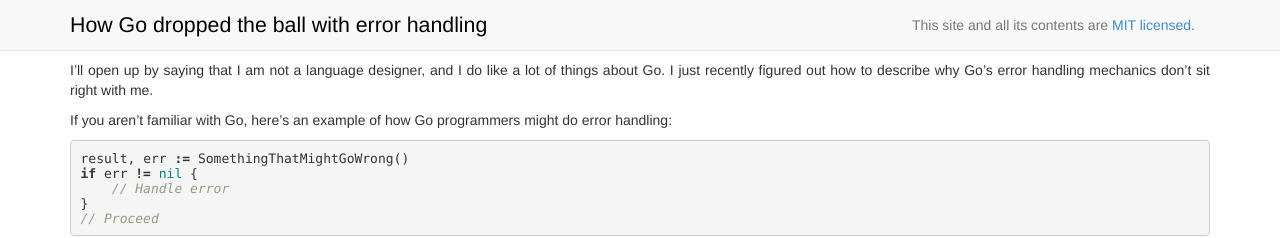
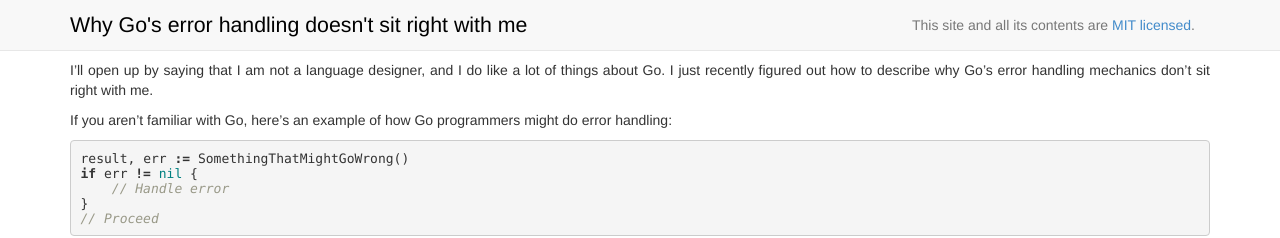
Before and after one commit to stormblog/sircmpwn.github.io, a Jekyll site: the page built from _posts/2014-06-07-Why-Go-error-handling-doesnt-sit-right-with-me.md, in a window 1280 px wide. Shown: the top 238 px of the page. Built offline with Jekyll 4.4.1, drawn with Linux system fonts in a browser that asks for light colours; comment, search, counter and statistics services are not loaded.

Commit message:
Rewrite post title to be less flamey

```diff
--- a/_posts/2014-06-07-How-Go-dropped-the-ball-with-error-handling.md
+++ b/_posts/2014-06-07-Why-Go-error-handling-doesnt-sit-right-with-me.md
@@ -1,7 +1,7 @@
 ---
 #vim: tw=82
 layout: post
-title: How Go dropped the ball with error handling
+title: Why Go's error handling doesn't sit right with me
 ---
 
 I'll open up by saying that I am not a language designer, and I do like a lot of
```
